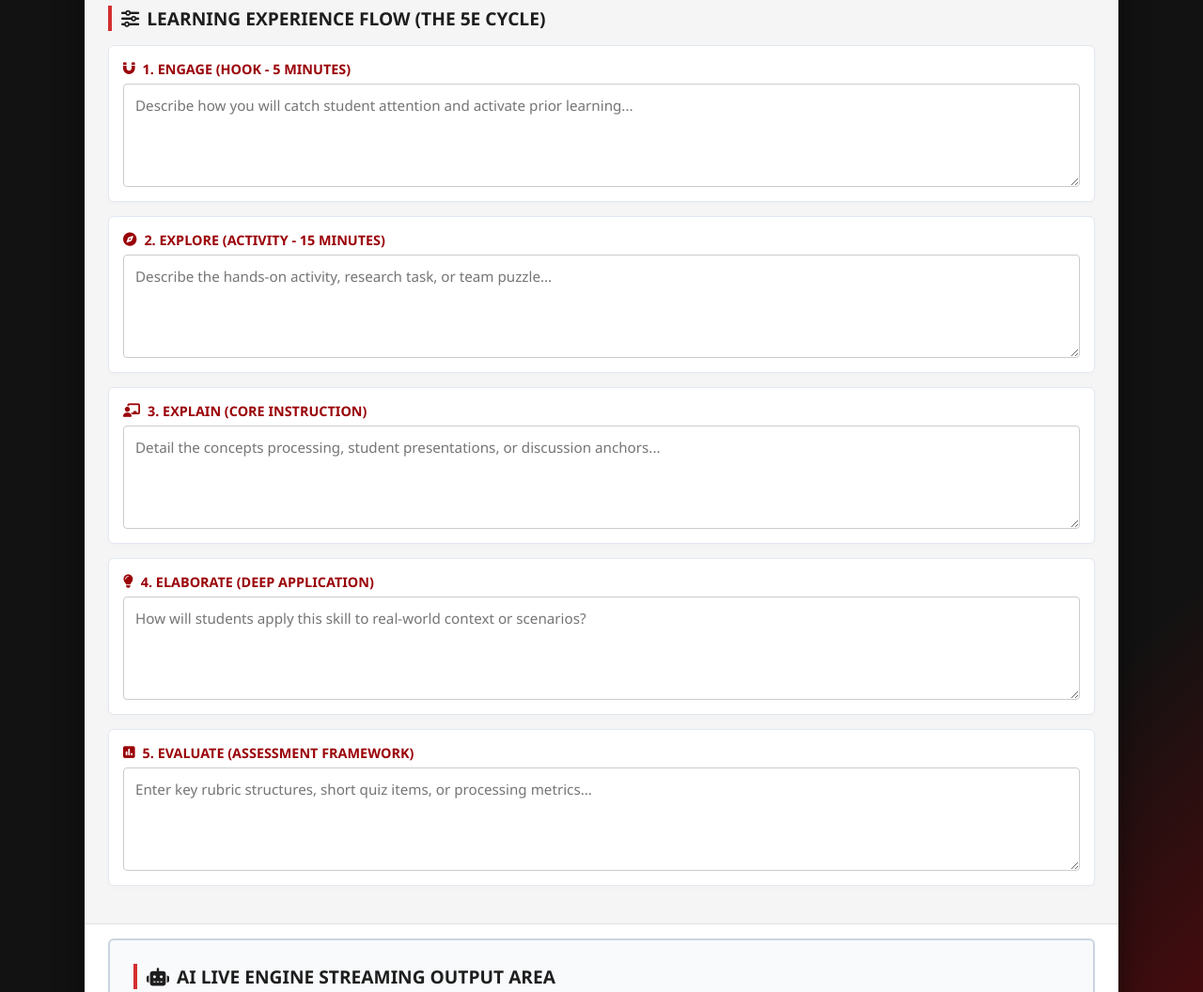
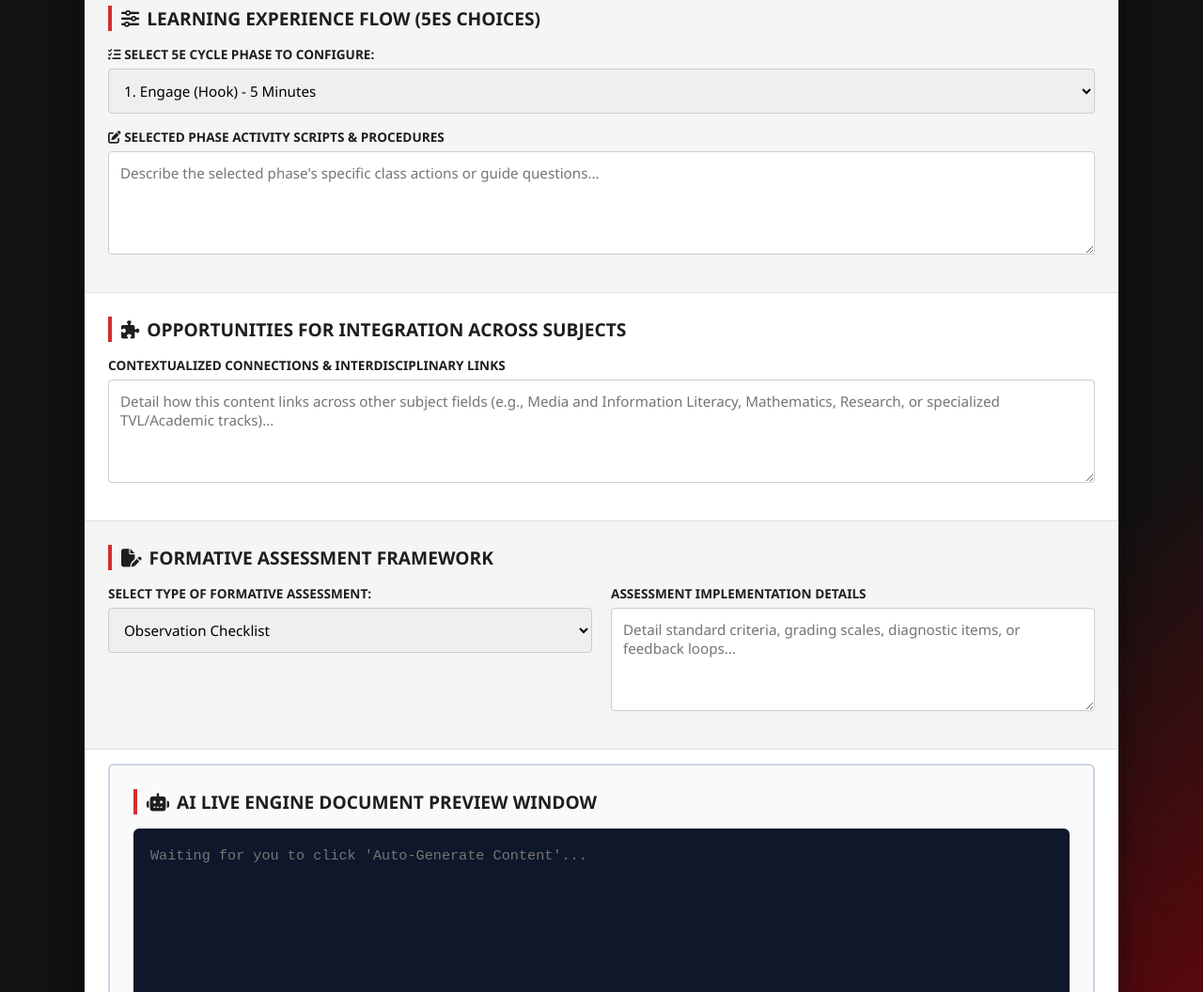
Before and after one commit to jocelmaygalvez-dotcom/101TEST, a plain HTML site: page public/index.html in a window 1280 px wide. Shown: the part 940-1996 px from the top of the page at 94% size. Drawn offline with Linux system fonts and the light colour scheme.

Commit message:
Update index.html

```diff
--- a/public/index.html
+++ b/public/index.html
@@ -49,7 +49,7 @@
       <section class="dlp-section">
         <h2 class="section-title"><i class="fa-solid fa-heading"></i> Lesson Title</h2>
         <div class="input-group">
-          <input type="text" id="lessonTitleInput" placeholder="Enter Lesson Title here (e.g., Introduction to Advanced Presentation Tools)..." required>
+          <input type="text" id="lessonTitleInput" placeholder="Enter Lesson Title here..." required>
         </div>
       </section>
 
@@ -75,38 +75,54 @@
         </div>
       </section>
 
-      <section class="dlp-section 5e-wrapper">
-        <h2 class="section-title"><i class="fa-solid fa-sliders"></i> Learning Experience Flow (The 5E Cycle)</h2>
+      <section class="dlp-section dynamic-5e-section">
+        <h2 class="section-title"><i class="fa-solid fa-sliders"></i> Learning Experience Flow (5Es Choices)</h2>
+        <div class="input-group select-wrapper">
+          <label for="eeSelector"><strong><i class="fa-solid fa-list-check"></i> Select 5E Cycle Phase to Configure:</strong></label>
+          <select id="eeSelector">
+            <option value="engage">1. Engage (Hook) - 5 Minutes</option>
+            <option value="explore">2. Explore (Activity) - 15 Minutes</option>
+            <option value="explain">3. Explain (Core Discussion)</option>
+            <option value="elaborate">4. Elaborate (Deep Extension)</option>
+            <option value="evaluate">5. Evaluate (Assessment Phase)</option>
+          </select>
+        </div>
+        <div class="input-group" style="margin-top: 12px;">
+          <label id="phaseLabel"><i class="fa-solid fa-pen-to-square"></i> Selected Phase Activity Scripts & Procedures</label>
+          <textarea id="eeContent" placeholder="Describe the selected phase's specific class actions or guide questions..."></textarea>
+        </div>
+      </section>
 
-        <div class="input-group e-field">
-          <label><i class="fa-solid fa-magnet"></i> 1. ENGAGE (Hook - 5 Minutes)</label>
-          <textarea id="engageContent" placeholder="Describe how you will catch student attention and activate prior learning..."></textarea>
+      <section class="dlp-section integration-section">
+        <h2 class="section-title"><i class="fa-solid fa-puzzle-piece"></i> Opportunities for Integration Across Subjects</h2>
+        <div class="input-group">
+          <label>Contextualized Connections & Interdisciplinary Links</label>
+          <textarea id="integrationContent" placeholder="Detail how this content links across other subject fields (e.g., Media and Information Literacy, Mathematics, Research, or specialized TVL/Academic tracks)..."></textarea>
         </div>
+      </section>
 
-        <div class="input-group e-field">
-          <label><i class="fa-solid fa-compass"></i> 2. EXPLORE (Activity - 15 Minutes)</label>
-          <textarea id="exploreContent" placeholder="Describe the hands-on activity, research task, or team puzzle..."></textarea>
-        </div>
-
-        <div class="input-group e-field">
-          <label><i class="fa-solid fa-chalkboard-user"></i> 3. EXPLAIN (Core Instruction)</label>
-          <textarea id="explainContent" placeholder="Detail the concepts processing, student presentations, or discussion anchors..."></textarea>
-        </div>
-
-        <div class="input-group e-field">
-          <label><i class="fa-solid fa-lightbulb"></i> 4. ELABORATE (Deep Application)</label>
-          <textarea id="elaborateContent" placeholder="How will students apply this skill to real-world context or scenarios?"></textarea>
-        </div>
-
-        <div class="input-group e-field">
-          <label><i class="fa-solid fa-square-poll-vertical"></i> 5. EVALUATE (Assessment Framework)</label>
-          <textarea id="evaluateContent" placeholder="Enter key rubric structures, short quiz items, or processing metrics..."></textarea>
+      <section class="dlp-section assessment-section">
+        <h2 class="section-title"><i class="fa-solid fa-file-pen"></i> Formative Assessment Framework</h2>
+        <div class="grid-2">
+          <div class="input-group select-wrapper">
+            <label for="assessmentType"><strong>Select Type of Formative Assessment:</strong></label>
+            <select id="assessmentType">
+              <option value="observation">Observation Checklist</option>
+              <option value="questioning">Oral Questioning / Recitation</option>
+              <option value="exit_tickets">Exit Tickets / Reflective Cards</option>
+              <option value="quizzes">Quizzes / Short Diagnostics</option>
+              <option value="performance">Performance Task (Hands-on Lab Exercise)</option>
+            </select>
+          </div>
+          <div class="input-group">
+            <label>Assessment Implementation Details</label>
+            <textarea id="assessmentDetails" placeholder="Detail standard criteria, grading scales, diagnostic items, or feedback loops..."></textarea>
+          </div>
         </div>
       </section>
 
       <section class="dlp-section ai-output-workspace">
-        <h2 class="section-title"><i class="fa-solid fa-robot"></i> AI Live Engine Streaming Output Area</h2>
-        <p class="section-subtitle">The fully articulated plan outputs will generate directly in the window block below. You can edit it manually or export it directly using the tool keys below.</p>
+        <h2 class="section-title"><i class="fa-solid fa-robot"></i> AI Live Engine Document Preview Window</h2>
         <textarea id="aiRawOutputDisplay" placeholder="Waiting for you to click 'Auto-Generate Content'..." class="ai-stream-screen"></textarea>
 
         <div class="export-toolkit">
```
